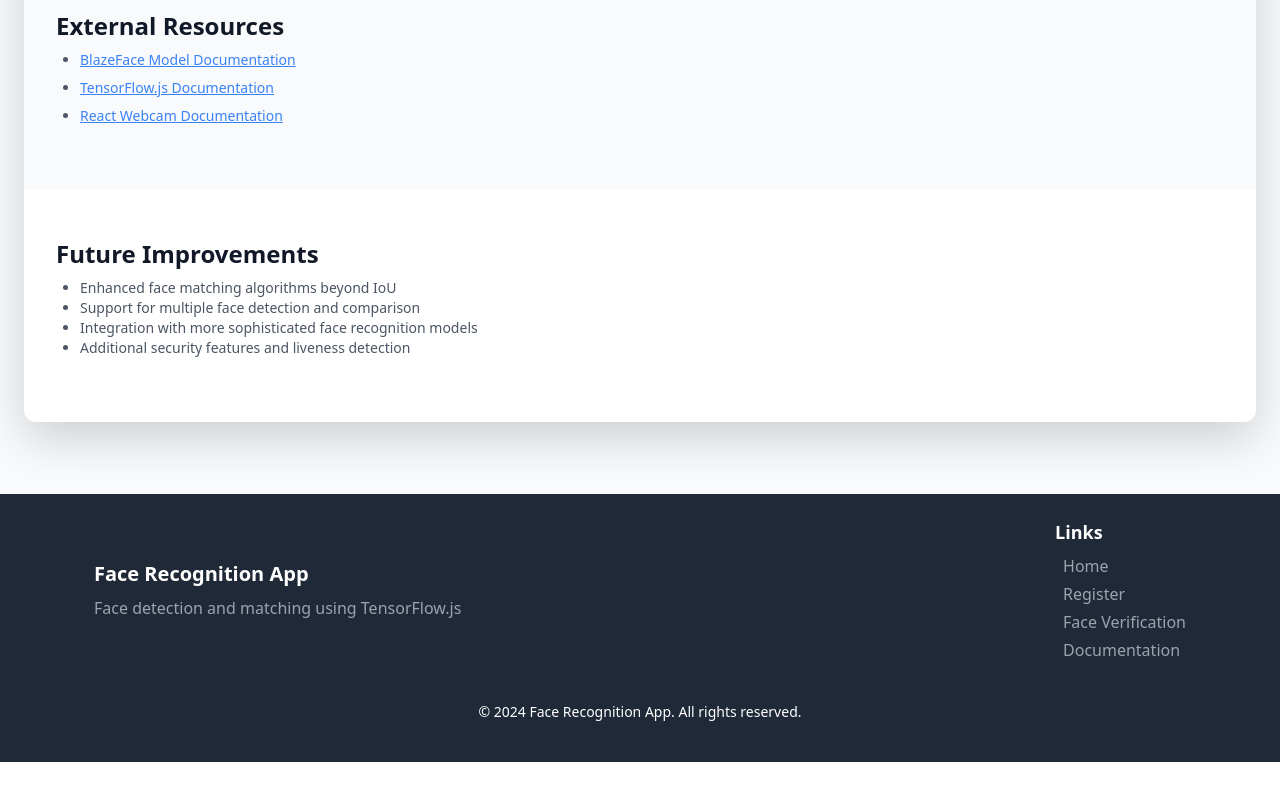
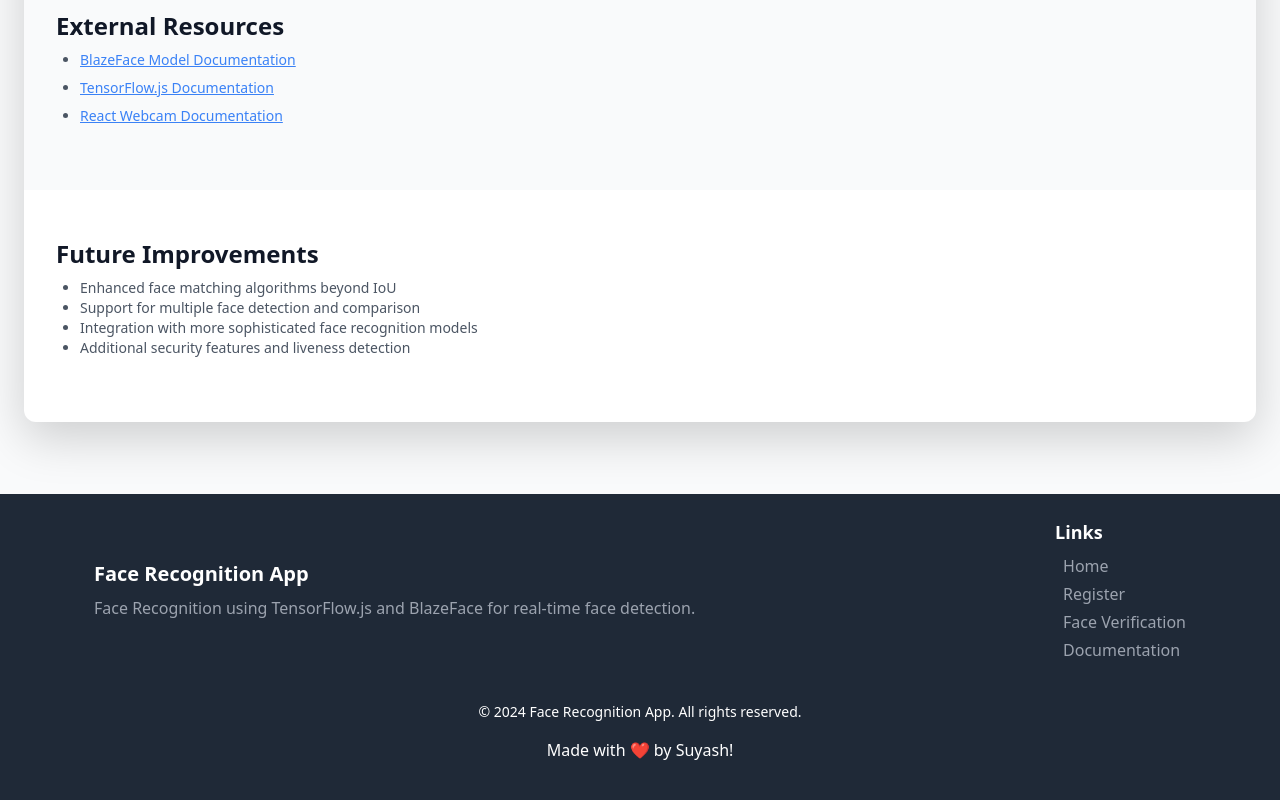
Before and after one commit to Suyash30030/FaceRecognition, a React (Create React App) app: page /docs in a window 1280 px wide. Shown: the part 1852-2652 px from the top of the page. Before the commit the page ends 2614 px from the top, so only its background shows below. Built offline with nearby package versions, Linux system fonts and the light colour scheme; no server answers.

Commit message:
Minor Changes

```diff
--- a/src/components/Footer.jsx
+++ b/src/components/Footer.jsx
@@ -7,7 +7,7 @@ const Footer = () => {
       <div className="container mx-auto px-4 flex justify-between items-center">
         <div>
           <h3 className="text-xl font-bold mb-2">Face Recognition App</h3>
-          <p className="text-gray-400">Face detection and matching using TensorFlow.js</p>
+          <p className="text-gray-400">Face Recognition using TensorFlow.js and BlazeFace for real-time face detection.</p>
         </div>
         <div>
           <h3 className="text-lg font-bold mb-2 px-4">Links</h3>
@@ -29,6 +29,7 @@ const Footer = () => {
       </div>
       <div className="mt-4 text-center">
         <p className="text-sm">&copy; 2024 Face Recognition App. All rights reserved.</p>
+        <p>Made with ❤️ by Suyash!</p>
       </div>
     </footer>
   );
```
